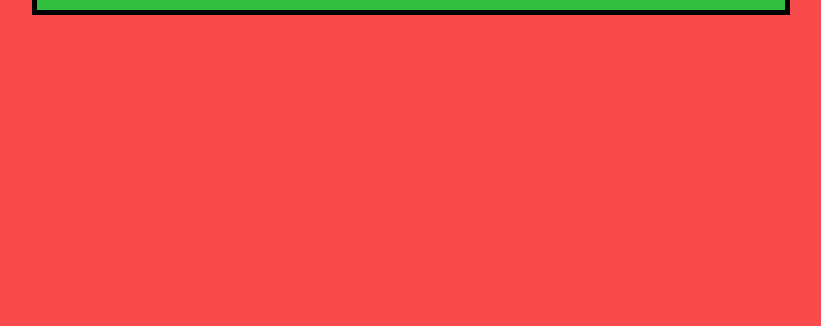
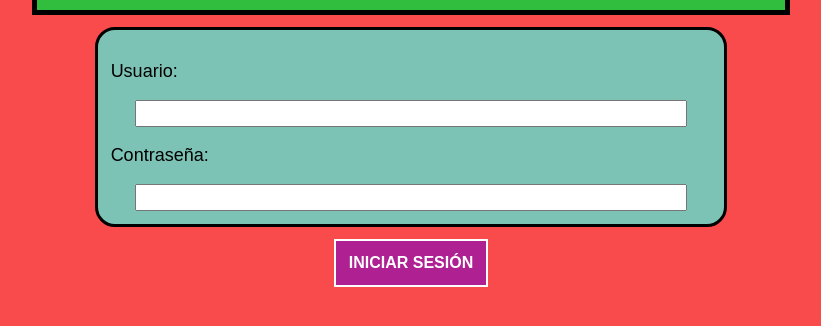
Before and after one commit to Rockstar1225/P.Final-G7, a website: page www/client/client_login.html in a window 1280 px wide. Shown: the part 238-564 px from the top of the page, without its empty margins (229-1050 px from the left). Drawn offline with nearby package versions, Linux system fonts and the light colour scheme; no server answers.

Commit message:
inicio login

```diff
--- a/www/client/client_login.html
+++ b/www/client/client_login.html
@@ -27,8 +27,17 @@
                 <button class="h_icons"><img src="imgs/question_icon.jpg" alt="help" width="50" height="50"></button>
                 <button class="h_icons"><img src="imgs/profile_icon.webp" alt="profile" width="50" height="50"></button>
             </div>
+        </header>
 
-        </header>
+        <div id="log_in">
+            <p>Usuario:</p>
+            <input id="init_user">
+            <p>Contraseña:</p>
+            <input id="init_password">
+        </div>
+        <div class="class_lb">
+            <button id="log_button">INICIAR SESIÓN</button>
+        </div>
 
 
 
--- a/www/client/style.css
+++ b/www/client/style.css
@@ -1,6 +1,43 @@
 body{
     background-color: #F94B4B;
 }
+
+#log_in{
+    text-align: center;
+    padding: 1%;
+    background-color: #7CC3B6;
+    border: 3px solid black;
+    border-radius: 20px;
+}
+
+#log_in > p{
+    text-align: left;
+    font-size: large;
+    font-family: Arial, Helvetica, sans-serif;
+}
+
+#log_in > input{
+    width: 92%;
+    margin-left: 4%;
+    margin-right: 4%;
+    font-size: large;
+}
+
+.class_lb{
+    text-align: center;
+}
+
+#log_button{
+    margin-top: 1%;
+    padding: 1%;
+    font-family: Arial, Helvetica, sans-serif;
+    font-weight: 900;
+    font-size: 16;
+    border: 2px solid white;
+    background-color: #AF2092;
+    color: white;
+}
+
 .footer_grid {
     display: flex;
     justify-content: space-between; /* Spread the items evenly */
@@ -61,6 +98,12 @@ body{
         border-radius: 50%;
         margin: 0 5px 0 5px;
     }
+
+    #log_in{
+        margin-left: 8%;
+        margin-right: 8%;
+
+    }
 }
 @media only screen and (min-width: 768px) {
     #head_mobile, footer{
@@ -97,4 +140,11 @@ body{
         border-radius: 50%;
         margin: 0 5px 0 5px;
     }
+
+    #log_in{
+        margin-top: 1%;
+        margin-left: 25%;
+        margin-right: 25%;
+
+    }
 }
```
